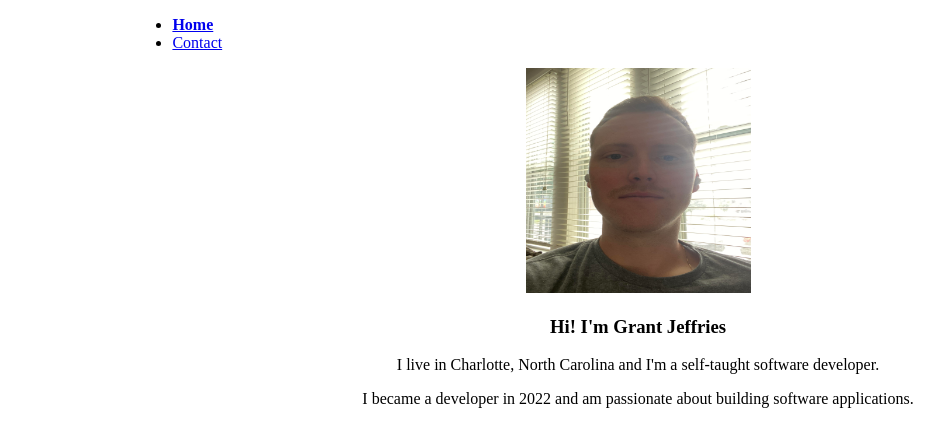
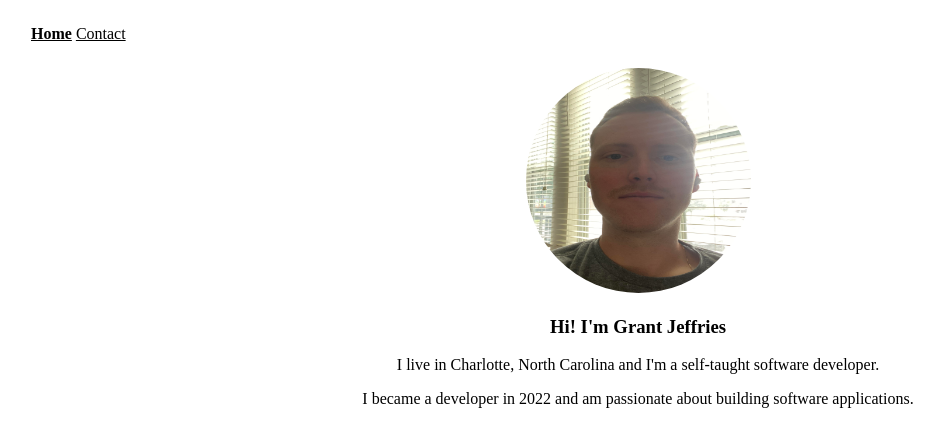
Before and after one commit to Grantj24/simple-website, a plain HTML site: page index.html in a window 1280 px wide. Shown: the whole page, without its empty margins (2-946 px from the left). Drawn offline with Linux system fonts and the light colour scheme.

Commit message:
styling changes to nav bar, not complete

```diff
--- a/index.html
+++ b/index.html
@@ -9,7 +9,7 @@
 <div class="container">
   <nav>
     <ul>
-      <li><a href="#"><b>Home</b></a></li>
+      <li><a href="./index.html"><b>Home</b></a></li>
       <li><a href="./contact.html">Contact</a></li>
     </ul>
   </nav>
--- a/style.css
+++ b/style.css
@@ -1,10 +1,22 @@
-.body{
-  margin: 0;
-  background: white;
-  text-align: center;
+
+ul {
+ list-style-type: none;
+ margin: 15px;
+ padding: 10px;
 }
 
-.container{
-  width: 80%;
-  margin: 0 auto;
+
+li a {
+  display: inline;
+  color:black;
+  text-align: left;
+  padding: 16 px;
 }
+
+li {
+  display: inline;
+}
+
+img {
+  border-radius:50%;
+}
```
Also changed, not shown: contact.html (+1 -1 lines), 1 other file.
